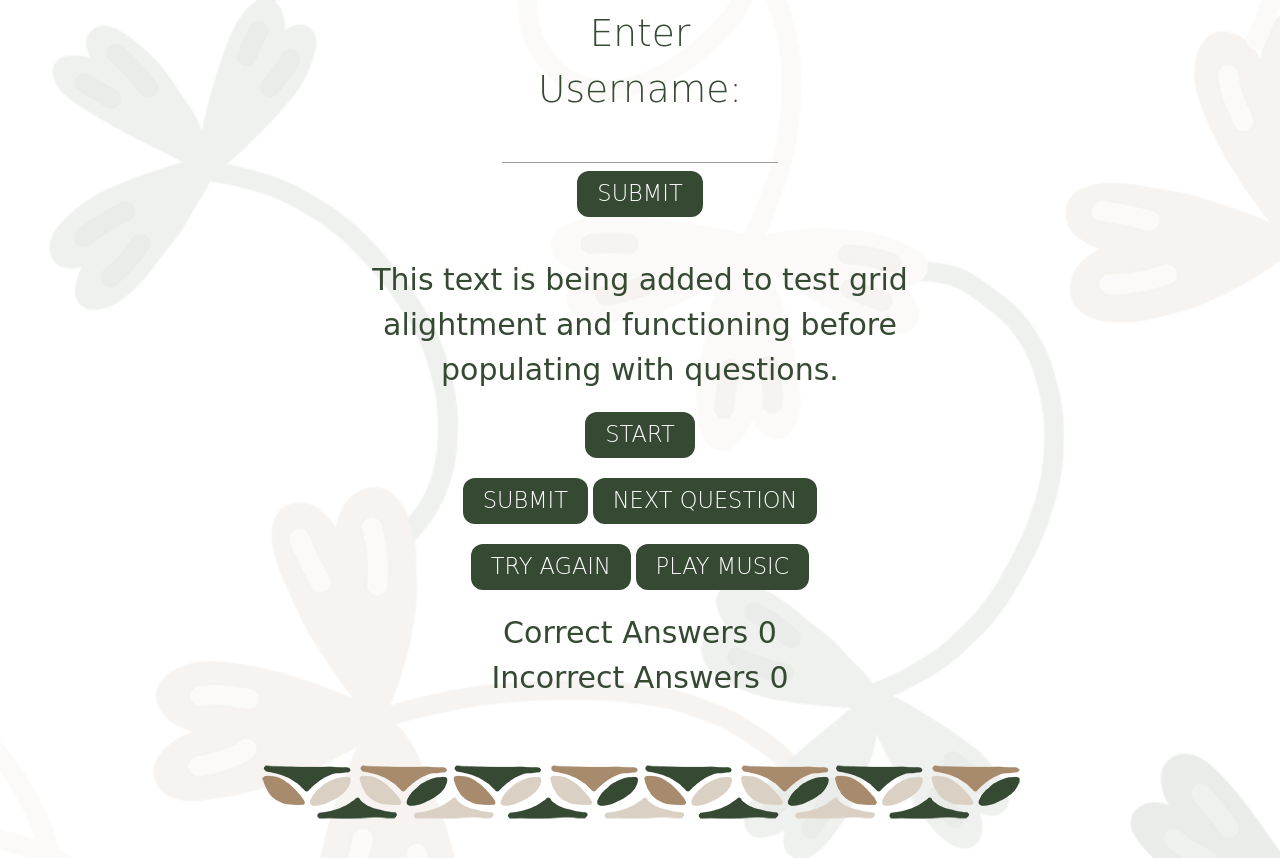
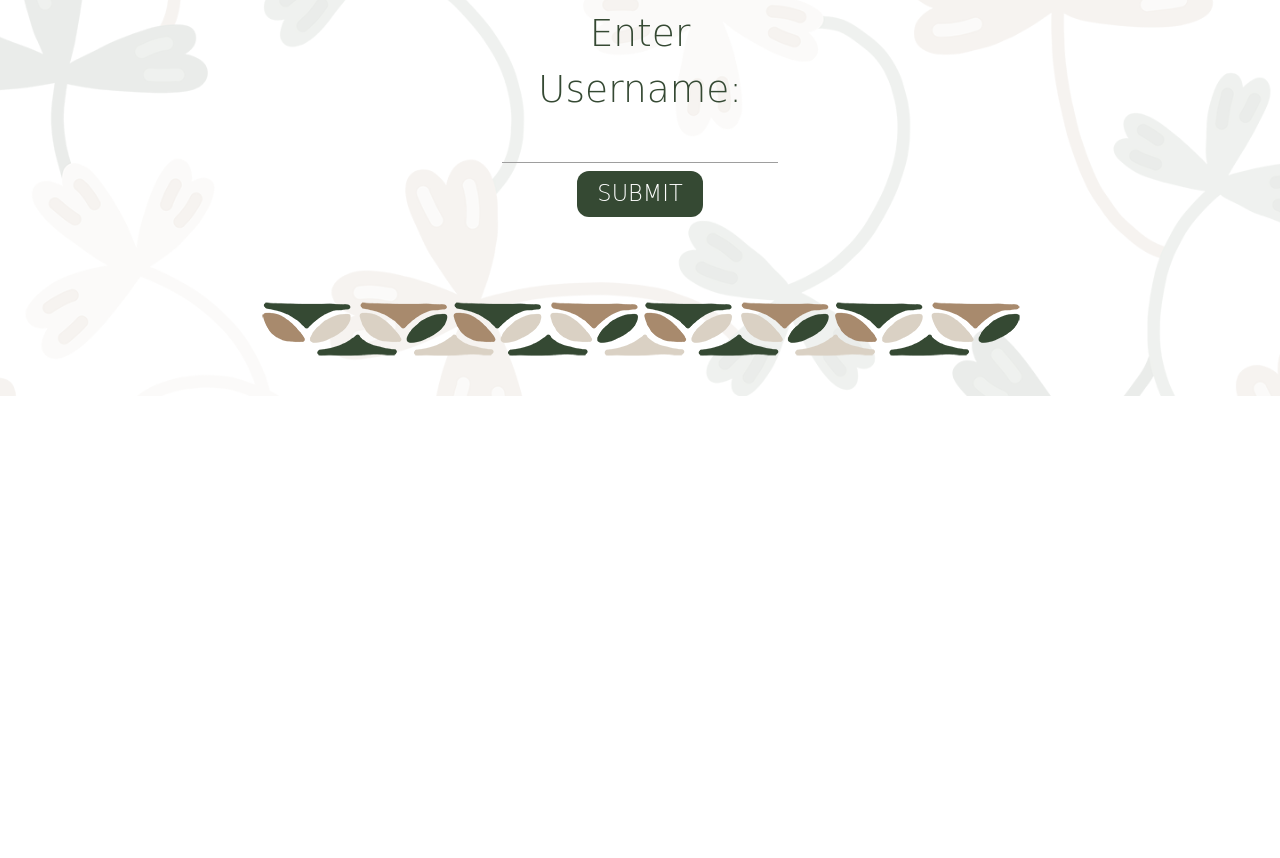
Before and after one commit to NOMAD1981/the-folk-music-heroes-quiz, a plain HTML site: page index.html in a window 1280 px wide. Shown: the part 415-1273 px from the top of the page. After the commit the page ends 811 px from the top, so only its background shows below. Drawn offline with nearby package versions, Linux system fonts and the light colour scheme; a web font is replaced by a local one.

Commit message:
Add class of hide to all sections except user input for page visual

```diff
--- a/index.html
+++ b/index.html
@@ -44,7 +44,7 @@
   </section>
 
   <!-- welcome note -->
-  <section id="welcome">
+  <section id="welcome" class="hide">
     <div class="welcome-area container">
       <div class="row col s6">
         <p id="welcome"></p>
@@ -53,7 +53,7 @@
   </section>
 
   <!-- quiz questions -->
-  <section id="quiz">
+  <section id="quiz" class="hide">
     <div class="questions-area container">
       <div class="questions row s6">
         <p>This text is being added to test grid alightment and functioning before populating with questions.</p>
@@ -62,7 +62,7 @@
   </section>
 
   <!-- buttons -->
-  <section id="buttons">
+  <section id="buttons" class="hide">
     <div class="buttons-area">
       <div class="btn1 row col s12">
         <button data-type="start" id="start">Start</button>
@@ -79,7 +79,7 @@
   </section>
 
   <!-- score -->
-  <section id="tally">
+  <section id="tally" class="hide">
     <div class="score-area">
       <p class="scores">Correct Answers <span id="score">0</span></p>
       <p class="scores">Incorrect Answers <span id="incorrect">0</span></p>
```
